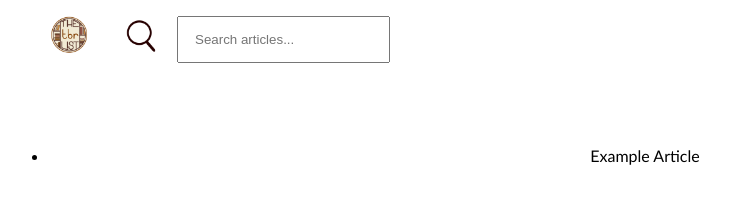
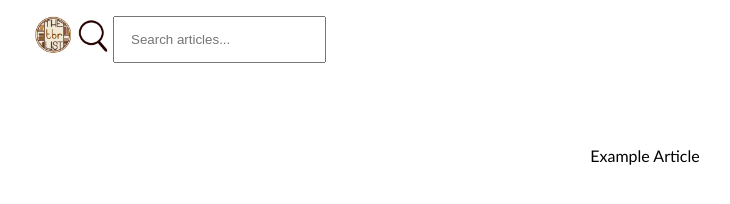
Before and after one commit to Codergirl3000/bookBlog, a plain HTML site: page TestSearchBar.html in a window 1280 px wide. Shown: the whole page, without its empty margins (15-745 px from the left). Drawn offline with Linux system fonts and the light colour scheme.

Commit message:
updating search bar

```diff
--- a/TestSearchBar.html
+++ b/TestSearchBar.html
@@ -13,7 +13,7 @@
         <ul>
             <li><a href="indexnew.html" class="logo"><img src="NoBackgroundLogoTBRList.png" width="40"></a></li>
             <li><a href="testsearchbar.html" class="logo"><img src="searchlogo.png" width="40"></a></li>
-            <input class="logo" onkeyup="search_article()" type="text" name="search" placeholder="Search articles...">
+            <input id="logo" onkeyup="search_article()" type="text" name="search" placeholder="Search articles...">
         </ul>
 
     </div>
--- a/style.css
+++ b/style.css
@@ -58,11 +58,14 @@ a {
     text-align: center;
 }
 
-.logo {
+#logo {
     float: center;
     padding: 14px 16px;
 }
 
-.logo:active {
+#logo:active {
     padding: 14px 100px;
 }
+#list{
+    list-style-type: none;
+}
```
